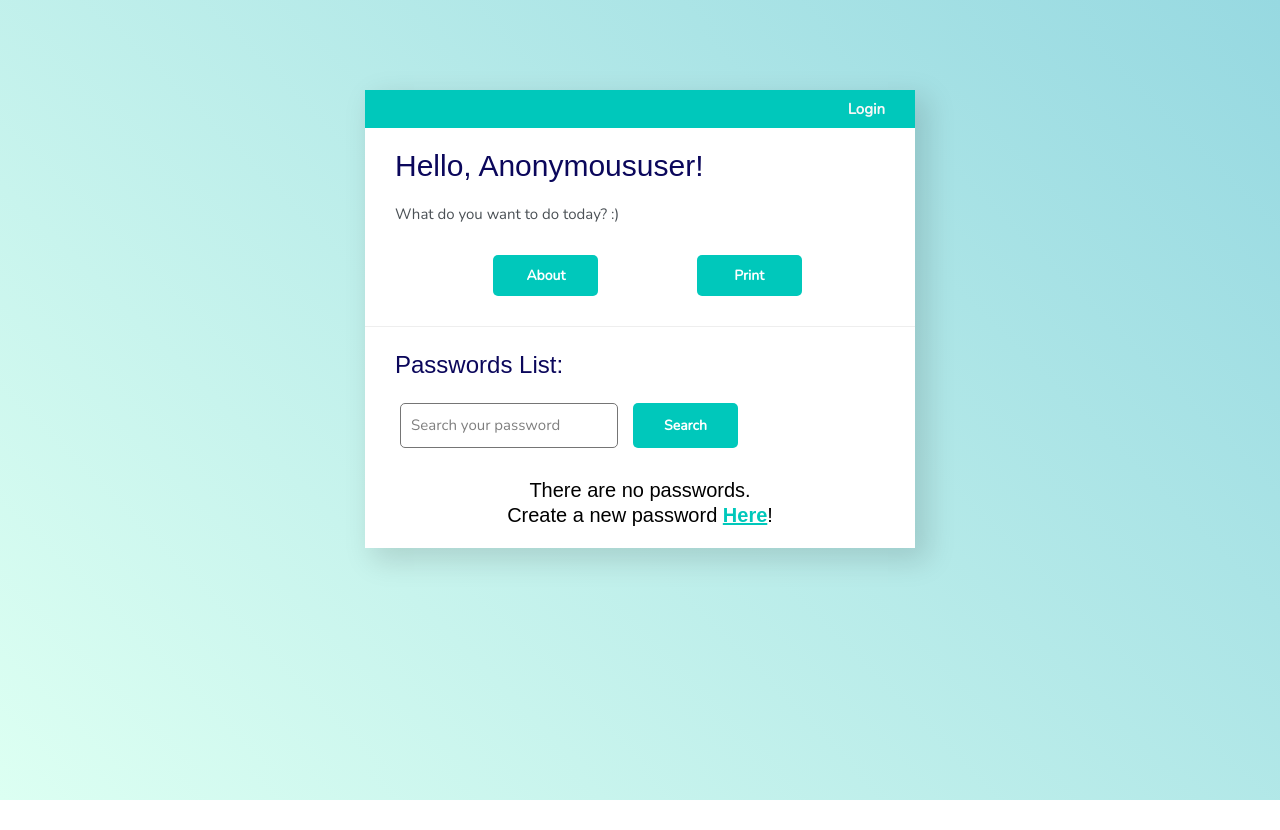
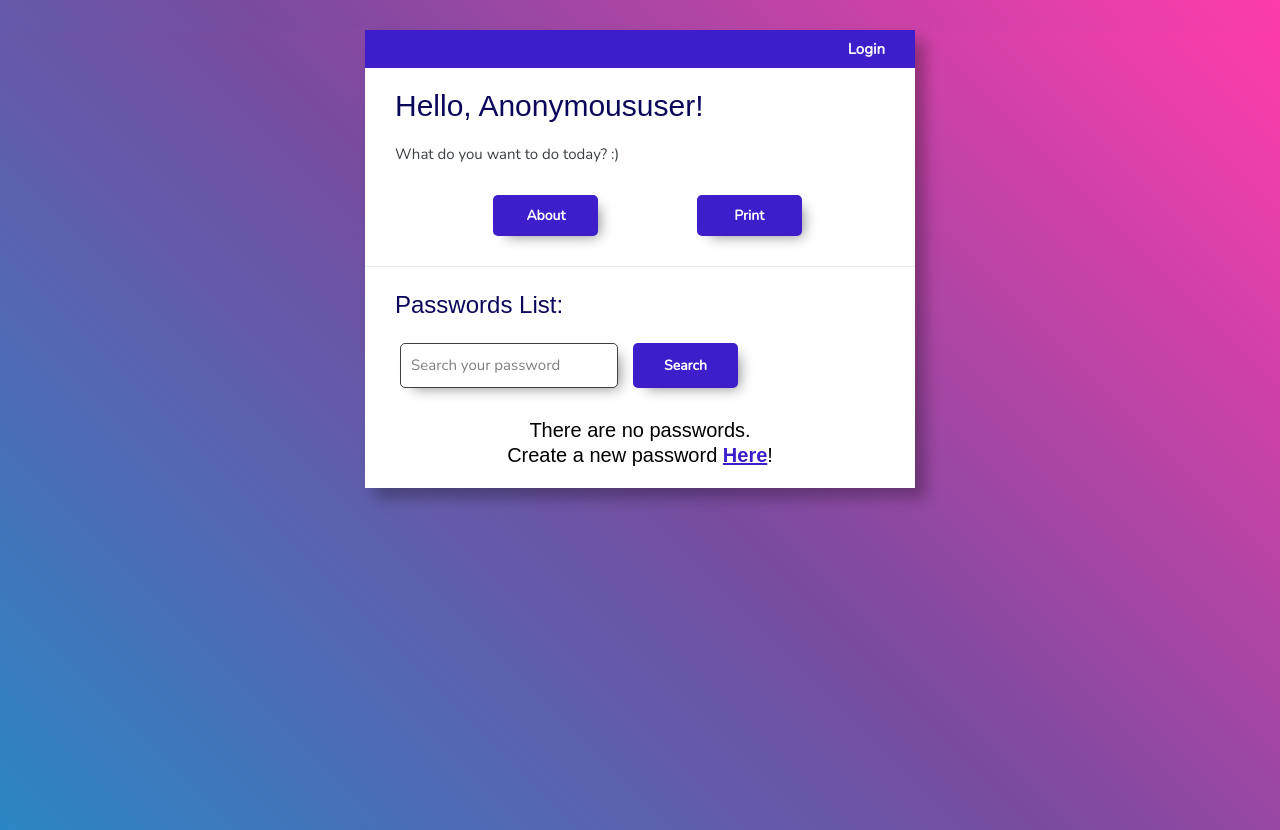
Before and after one commit to diogenes-souza/password-manager, a Django app: template base/templates/base/passwords_list.html in a window 1280 px wide. Before the commit the page ends 800 px from the top, so only its background shows below. Run offline with Django 3.2, Linux system fonts and the light colour scheme; the template is opened without the code that fills it, so the values that code supplies are empty; some libraries are stand-ins or nearby versions.

Commit message:
Style adjustments.

```diff
--- a/base/admin.py
+++ b/base/admin.py
@@ -1,5 +1,4 @@
 from django.contrib import admin
 from .models import Passwords
-# Register your models here.
 
 admin.site.register(Passwords)
--- a/base/apps.py
+++ b/base/apps.py
@@ -1,5 +1,4 @@
 from django.apps import AppConfig
-
 
 class BaseConfig(AppConfig):
     default_auto_field = 'django.db.models.BigAutoField'
--- a/base/forms.py
+++ b/base/forms.py
@@ -1,7 +1,4 @@
 from django import forms
-
-# Reordering Form and View
-
 
 class PositionForm(forms.Form):
     position = forms.CharField()
--- a/base/models.py
+++ b/base/models.py
@@ -1,7 +1,5 @@
 from django.db import models
 from django.contrib.auth.models import User
-# Create your models here.
-
 
 class Passwords(models.Model):
     user = models.ForeignKey(User, on_delete=models.CASCADE, null=True, blank=True)
--- a/base/templates/base/main.html
+++ b/base/templates/base/main.html
@@ -14,10 +14,8 @@
 
     <style>
         html, body {
-            background-color: #dcfff2;
-            background-image: linear-gradient(45deg, #dcfff2 0%, #97D9E1 100%);
+            background-image: linear-gradient(225deg, #FF3CAC 0%, #784BA0 50%, #2B86C5 100%);
             font-family: 'Nunito', sans-serif;
-            padding: 2rem 0;
         }
 
         html{
@@ -42,7 +40,7 @@
         }
 
         a,p {
-            color: #4b5156
+            color: #3b4043
         }
 
         .no-account-string-style{
@@ -51,7 +49,7 @@
 
         a {
             font-weight: 600;
-            color: #00c8bb;
+            color: #3d1eca;
         }
 
         .errorlist{
@@ -65,9 +63,9 @@
             max-width: 550px;
             margin: auto;
             background-color: #fff;
-            -webkit-box-shadow: 10px 10px 27px 3px rgba(0,0,0,0.13);
-            -moz-box-shadow: 10px 10px 27px 3px rgba(0,0,0,0.13);
-            box-shadow: 10px 10px 27px 3px rgba(0,0,0,0.13);
+            -webkit-box-shadow: 10px 10px 14px 0px rgba(0,0,0,0.29);
+            -moz-box-shadow: 10px 10px 14px 0px rgba(0,0,0,0.29);
+            box-shadow: 10px 10px 14px 0px rgba(0,0,0,0.29);
         }
 
         input {
@@ -85,7 +83,7 @@
             justify-content: space-between;
             color: #fff;
             padding: 1rem 2rem 1rem 2rem;
-            background-color: #00c8bb;
+            background-color: #3d1eca;
         }
 
         .header-bar a {
@@ -125,19 +123,6 @@
             max-height: 20rem;
             margin:auto;
         }
-        /* .password-complete-icon {
-            height: 20px;
-            width: 20px;
-            background-color: rgb(105, 192, 105);
-            border-radius: 50%;
-        }
-
-        .password-incomplete-icon {
-            height: 20px;
-            width: 20px;
-            background-color: rgb(218, 218, 218);
-            border-radius: 50%;
-        } */
 
         .update-link {
             text-decoration: none;
@@ -158,40 +143,12 @@
             margin: 0 2rem 0 0;
         }
 
-        /*Handle Classes
-
-        .handle {
-            display: inline-block;
-            padding: 20px 16px;
-            cursor: grab;
-            user-select: none;
-        }
-
-        .handle:after,
-        .handle:before {
-            display: block;
-            content: "";
-        }
-
-        .handle:active,
-        .handle:active:before,
-        .handle:active:after {
-            cursor: grabbing;
-        }
-
-        .dropArea {
-            background-color: #f1f2f6;
-            color: black;
-            border: #ced6e0 1px solid;
-        }*/
-
         .selectedPassword {
             opacity: 0.6;
         }
 
-
         #add-link {
-            color: #00c8bb;
+            color: #3d1eca;
             text-decoration: none;
             font-size: 42px;
             text-shadow: 1px 1px #81413b;
@@ -213,11 +170,14 @@
         input[type=text],
         input[type=password],
         textarea {
-            border: 1px solid #757575;
+            border: 1px solid #3b4043;
             border-radius: 5px;
             padding: 10px;
             width: 90%;
             margin: 0 0 0 1rem;
+            -webkit-box-shadow: 7px 6px 14px -6px rgba(0,0,0,0.48);
+            -moz-box-shadow: 7px 6px 14px -6px rgba(0,0,0,0.48);
+            box-shadow: 7px 6px 14px -6px rgba(0,0,0,0.48);
         }
 
         label {
@@ -233,7 +193,7 @@
         }
 
         .button {
-            background-color: #00c8bb;
+            background-color: #3d1eca;
             color: white;
             padding: 10px;
             font-size: 14px;
@@ -241,12 +201,15 @@
             border-radius: 5px;
             cursor: pointer;
             min-width: 7rem;
+            -webkit-box-shadow: 7px 6px 14px -6px rgba(0,0,0,0.48);
+            -moz-box-shadow: 7px 6px 14px -6px rgba(0,0,0,0.48);
+            box-shadow: 7px 6px 14px -6px rgba(0,0,0,0.48);
         }
 
         .button:hover {
             background-color: white;
-            color: #00c8bb;
-            border: 1px solid #00c8bb;
+            color: #3d1eca;
+            border: 1px solid #3d1eca;
             padding: 9px;
         }
 
--- a/base/templates/base/password.html
+++ b/base/templates/base/password.html
@@ -1,7 +1,7 @@
 {% extends 'base/main.html' %}
 {% block content %}
 
-<div class="header-bar">
+<div class="header-bar" style="margin-top: 2rem;">
     <a href="{% url 'passwords' %}"><i class="fa-solid fa-arrow-left"></i>&#160; Back</a>
 </div>
 
--- a/base/templates/base/passwords_list.html
+++ b/base/templates/base/passwords_list.html
@@ -1,31 +1,13 @@
 {% extends 'base/main.html' %}
 {% block content %}
 
-<div class="header-bar" style="padding:0.5rem 2rem; margin-top:2rem;">
-    <div>
-        <!-- <h3 style="margin:0">You have <i>{{count}}</i> incomplete task{{ count|pluralize:"s" }}</h3> -->
-    </div>
-
+<div class="header-bar" style="padding:0.5rem 2rem; margin-top:2rem; flex-direction: row-reverse;">
     {% if request.user.is_authenticated %}
         <a href="{% url 'logout' %}">Logout &#160;<i class="fa-solid fa-right-from-bracket"></i></a>
     {% else %}
         <a href="{% url 'login' %}">Login</a>
     {% endif %}
 </div>
-
-<!-- {% if request.user.is_authenticated %}
-    <p>{{request.user}}</p>
-    <a href="{% url 'logout' %}">Logout</a>
-
-{% else %}
-    <a href="{% url 'login' %}">Login</a>
-
-{% endif %} -->
-
-<!-- <p>{{request.user}}</p>  -->
-
-<!-- <hr>
-<h1>Passwords List</h1> -->
 
 <h2 style="margin: 1rem 2rem">Hello, {{request.user|title}}!</h2>
 <p style="margin: 1rem 2rem">What do you want to do today? :)</p>
@@ -38,13 +20,13 @@
         <div class="w3-container">
             <span onclick="document.getElementById('id01').style.display='none'"class="w3-button w3-display-topright">&times;</span>
             <h4>This Password Manager was developed by:</h4>
-            <h6>Diógenes Souza - RA: </h6>
-            <h6>Caroline Ushirobira - RA: 2840482213005</h6>
+            <br>
+            <h6>Diógenes Souza - RA: 2848481813011 - GitHub: https://github.com/diogenes-souza</h6>
+            <h6>Caroline Ushirobira - RA: 2840482213005 - GitHub: https://github.com/CarolEri</h6>
         </div>
         </div>
     </div>
     <input class="button" type="submit" value="Print"/>
-    <!--<a href="templetes/base/sobre.html">Details</a> -->
 </div>
 
 <hr>
@@ -59,7 +41,6 @@
     <a id="add-link" href="{% url 'password-create' %}">&#x2b;</a>
     {% endif %}
 </div>
-
 
 <!-- Hidden form. Form submits new item positions -->
 <form style="display: none" id="reorderForm" method="post" action="{% url 'password-reorder' %}">
@@ -104,27 +85,22 @@
 <div id="password_list" class="password-items-wrapper">
     {% for Passwords in object_list %}
     <div class="password-wrapper" data-position="{{Password.pk}}">
-
         <div class="password-title">
             <a href="{% url 'password' Passwords.id %}">{{Passwords.siteTitle}}</a>
         </div>
 
-
         <div class="password-controls">
             <a class="update-link" href="{% url 'password-update' Passwords.id %}"><i class="fa-solid fa-pen-to-square"></i>&#160;&#160;</a>
             <a class="delete-link" href="{% url 'password-delete' Passwords.id %}"><i class="fa-solid fa-trash"></i></a>
-            <!--<span class="handle">&nbsp;&#10247;</span>-->
         </div>
     </div>
 
     {% empty %}
     <div style="text-align: center; padding-bottom: 10px; line-height: 1em; margin: 1rem;">
         <h4>There are no passwords.</h4>
-        <h4 style="margin-bottom: 1rem;">Create a new password <a style="color: #00c8bb;" href="{% url 'password-create' %}">Here</a>!</h4>
+        <h4 style="margin-bottom: 1rem;">Create a new password <a style="color: #3d1eca;" href="{% url 'password-create' %}">Here</a>!</h4>
     </div>
     {% endfor %}
-
-
 
     <script>
         var passwordList = document.getElementById("passwordList");
@@ -135,7 +111,6 @@
             handle: '.handle',
             ghostClass: 'dropArea',
             chosenClass: 'selectedPassword',
-
         });
 
         function reordering() {
@@ -148,10 +123,8 @@
             positionInput.value = pos.join(',');
             reorderForm.submit();
         }
-
         document.ondrop = reordering
     </script>
 </div>
 
-
 {% endblock content %}
--- a/base/urls.py
+++ b/base/urls.py
@@ -6,7 +6,6 @@ urlpatterns = [
     path('login/', CustomLoginView.as_view(), name='login'),
     path('logout/', LogoutView.as_view(next_page='login'), name='logout'),
     path('register/', registerPage.as_view(), name='register'),
-
     path('', passwordList.as_view(), name='passwords'),
     path('password/<int:pk>/', passwordDetail.as_view(), name='password'),
     path('password-create/', passwordCreate.as_view(), name='password-create'),
```
Also changed, not shown: base/templates/base/passwords_confirm_delete.html (+3 -3 lines), base/views.py (+0 -11 lines).
